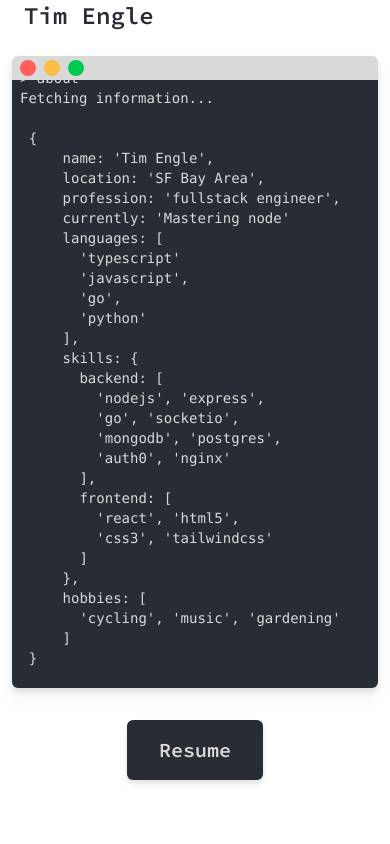
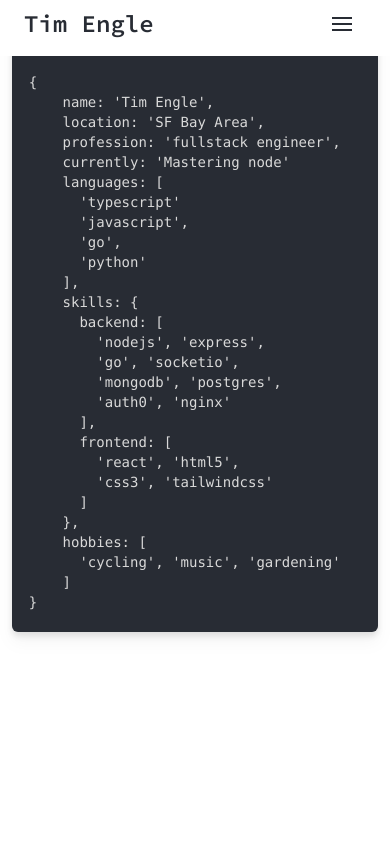
Before and after one commit to TimEngleSF/portfolio, a React (Vite) app: page / in a window 390 px wide. Shown: the top 844 px of the page. Built offline with nearby package versions, Linux system fonts and the light colour scheme.

Commit message:
Add hamburger menu nav and sticky

```diff
--- a/src/components/Header/Header.jsx
+++ b/src/components/Header/Header.jsx
@@ -1,21 +1,17 @@
-import HeaderLink from "./HeaderLink";
+import HeaderLink from "./Nav/NavLink";
+import NavDesktop from "./Nav/NavDesktop";
+import NavMobile from "./Nav/NavMobile";
 // import TerminalContainer from "../Terminal/TerminalContainer";
 // import ResumeButton from "./ResumeButton";
 
 const Header = () => {
   return (
-    <header className="mb-6 px-6 md:mb-10">
-      <div className=" flex justify-between">
+    <header className="fixed top-0 z-50 h-[3.5rem] w-full bg-white px-6 md:mb-10">
+      <div className="flex items-center justify-between">
         <h1 className="font-scp text-2xl font-semibold">Tim Engle</h1>
         <nav className="font-scp">
-          <ul className="hidden gap-4 md:flex">
-            <HeaderLink linkText="Projects" url="projects" isPageLink={true} />
-            <HeaderLink
-              linkText="Resume"
-              url="/Tim_Engle_Resume.pdf"
-              isPageLink={false}
-            />
-          </ul>
+          <NavMobile />
+          <NavDesktop />
         </nav>
       </div>
     </header>
--- /dev/null
+++ b/src/components/Header/Nav/NavDesktop.jsx
@@ -0,0 +1,19 @@
+import React from "react";
+import { routes } from "./routes";
+import NavLink from "./NavLink";
+
+const NavDesktop = () => {
+  return (
+    <ul className="hidden gap-4 lg:flex">
+      {routes.map((route) => (
+        <NavLink
+          title={route.title}
+          url={route.url}
+          isPageLink={route.isPageLink}
+        />
+      ))}
+    </ul>
+  );
+};
+
+export default NavDesktop;
--- a/src/components/Header/HeaderLink.jsx
+++ b/src/components/Header/Nav/NavLink.jsx
@@ -1,12 +1,12 @@
 import { Link } from "react-scroll";
-const HeaderLink = ({ linkText, url, isPageLink }) => {
+const NavLink = ({ title, url, isPageLink }) => {
   const linkEl = isPageLink ? (
     <Link to={url} smooth duration={500}>
-      {linkText}
+      {title}
     </Link>
   ) : (
     <a href={url} target="_blank">
-      {linkText}
+      {title}
     </a>
   );
 
@@ -17,4 +17,4 @@ const HeaderLink = ({ linkText, url, isPageLink }) => {
   );
 };
 
-export default HeaderLink;
+export default NavLink;
--- /dev/null
+++ b/src/components/Header/Nav/NavMobile.jsx
@@ -0,0 +1,35 @@
+import { useClickAway } from "react-use";
+import { useRef } from "react";
+import { useState } from "react";
+import { Squash as Hamburger } from "hamburger-react";
+import { AnimatePresence, motion } from "framer-motion";
+import { routes } from "./routes";
+import NavLink from "./NavLink";
+
+const NavMobile = () => {
+  const [isOpen, setOpen] = useState(false);
+  const ref = useRef(null);
+
+  useClickAway(ref, () => setOpen(false));
+
+  return (
+    <div className="lg:hidden ">
+      <Hamburger toggled={isOpen} size={20} toggle={setOpen} />
+      {isOpen && (
+        <div className="fixed left-0 right-0 top-[3.5rem] z-10 border-b border-b-termScreen/20 bg-white p-5 pt-0 shadow-2xl">
+          <ul className="flex flex-col items-center justify-center">
+            {routes.map((route) => (
+              <NavLink
+                title={route.title}
+                url={route.url}
+                isPageLink={route.isPageLink}
+              />
+            ))}
+          </ul>
+        </div>
+      )}
+    </div>
+  );
+};
+
+export default NavMobile;
--- /dev/null
+++ b/src/components/Header/Nav/routes.js
@@ -0,0 +1,4 @@
+export const routes = [
+  { title: "Projects", url: "projects", isPageLink: true },
+  { title: "Resume", url: "/Tim_Engle_Resume.pdf", isPageLink: false },
+];
--- a/src/components/Header/ResumeButton.jsx
+++ b/src/components/Header/ResumeButton.jsx
@@ -2,7 +2,7 @@ import "../../global.css";
 
 const ResumeButton = () => {
   return (
-    <div className="flex justify-center">
+    <div className="hidden justify-center md:flex">
       <a
         href="/Tim_Engle_Resume.pdf"
         target="_blank"
```
